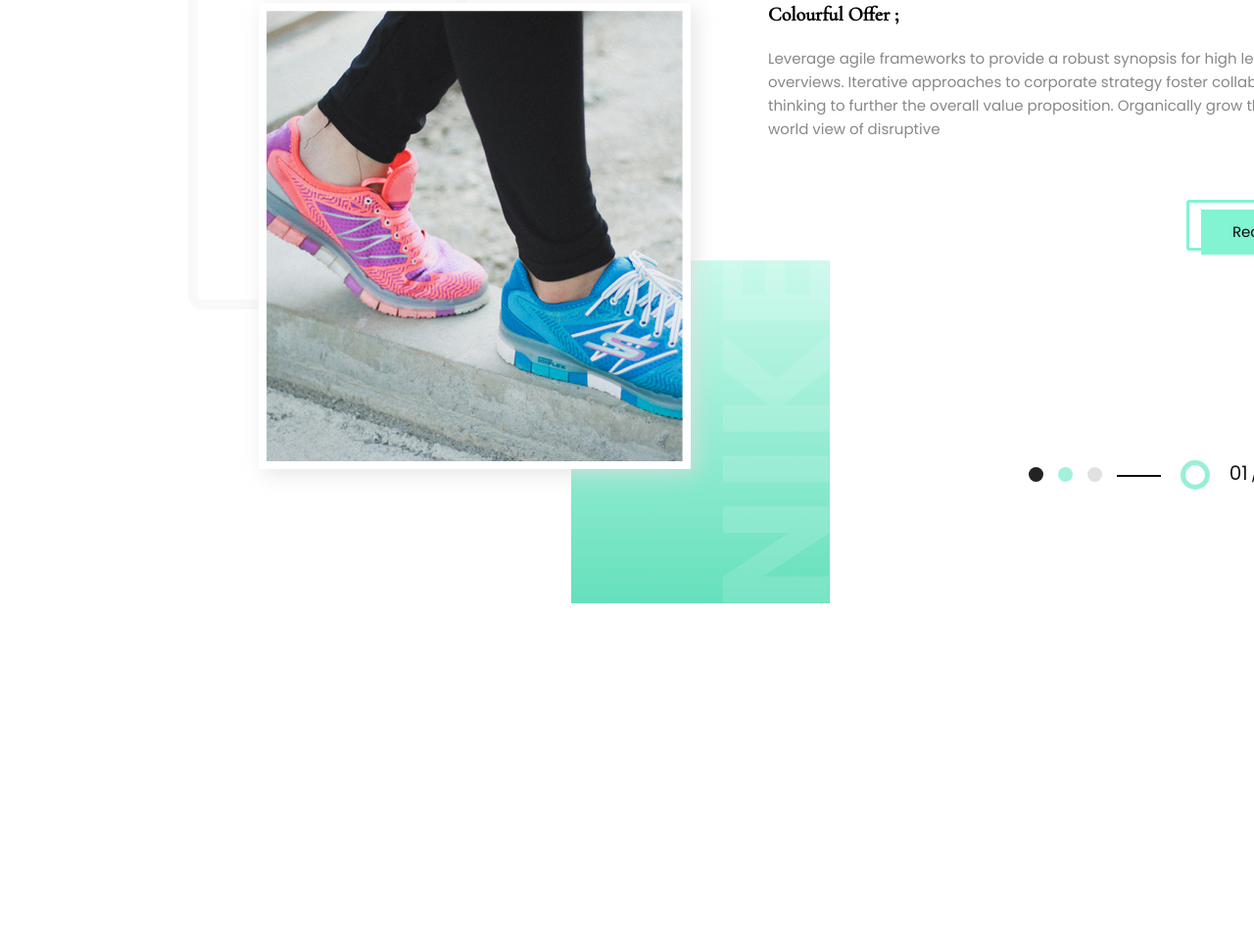
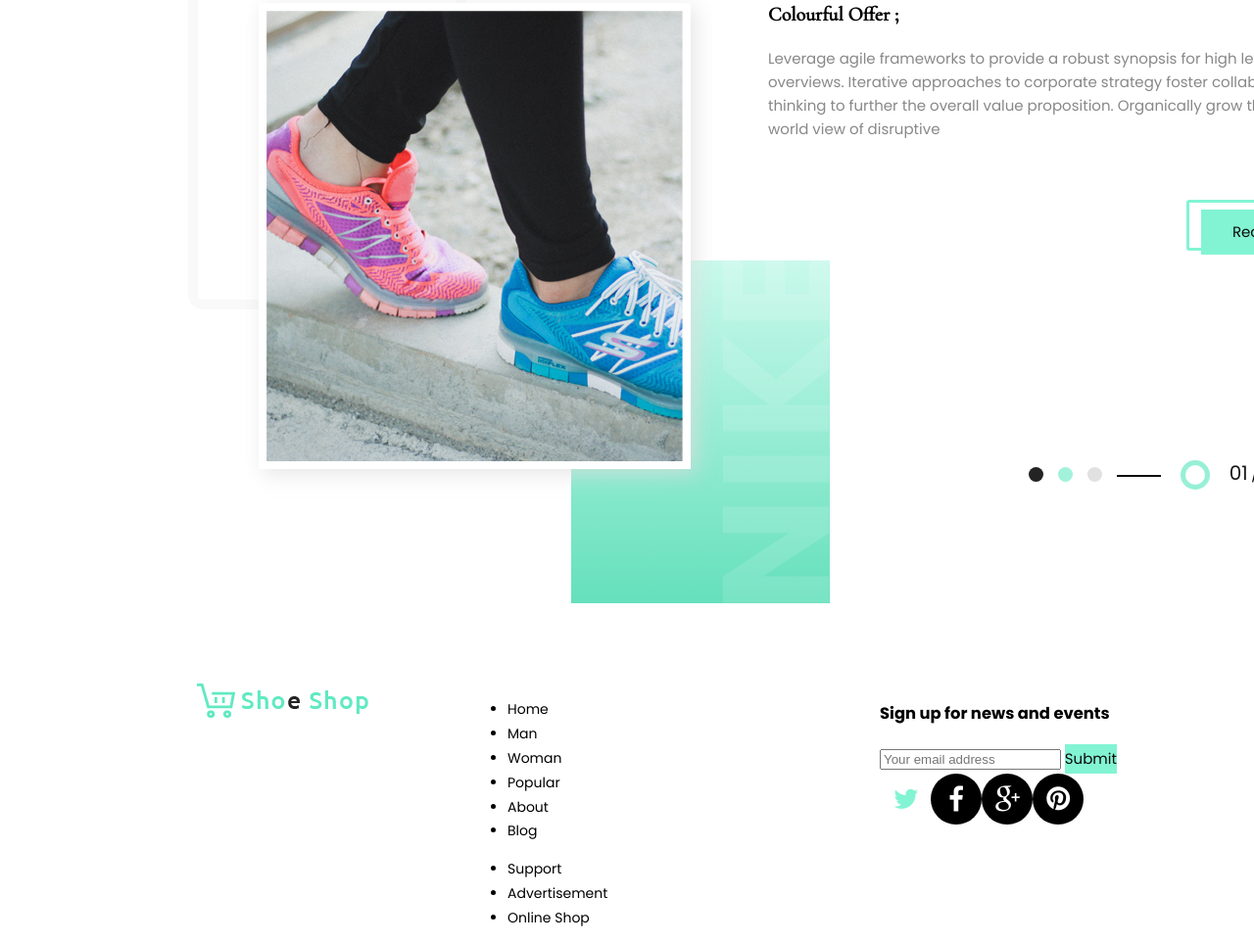
Before and after one commit to madekot/shoeshop, a plain HTML site: page source/index.html in a window 1280 px wide. Shown: the part 3906-4870 px from the top of the page at 98% size. Before the commit the page ends 4604 px from the top, so only its background shows below. Drawn offline with nearby package versions, Linux system fonts and the light colour scheme.

Commit message:
Написал разметку для блока footer

```diff
--- a/source/css/style.css
+++ b/source/css/style.css
@@ -627,19 +627,19 @@ a {
 /* ========= blog ========= */
 
 .blog {
-  min-height: 800px
-
+  min-height: 800px;
 }
 
 .blog__inner {
   max-width: 1170px;
+  margin: 0 auto;
+  padding-right: 15px;
   padding-left: 15px;
-  padding-right: 15px;
-  margin: 0 auto;
 }
 
 .blog__content {
   position: relative;
+
   display: flex;
   flex-wrap: wrap;
 }
@@ -648,6 +648,7 @@ a {
   margin: 0;
   margin: 0 auto;
   margin-bottom: 80px;
+
   font-weight: 500;
   font-size: 45px;
   line-height: 0.55;
@@ -658,47 +659,53 @@ a {
 .blog-news {
   margin: 0;
   padding: 0;
+
   list-style: none;
 }
 
 .blog__news {
+  margin-left: auto;
+  padding-bottom: 360px;
   padding-left: 584px;
-  padding-bottom: 360px;
-  margin-left: auto;
 }
 
 .blog-news__item {
   position: relative;
+
   display: flex;
   flex-wrap: wrap;
 }
 
 .blog-news__cadre {
   position: absolute;
+  top: 0;
   left: -520px;
-  top: 0;
 }
 
 .blog-news__cadre::after {
   right: -150px;
   bottom: -145px;
+
   width: 264px;
   height: 350px;
+
+  background-image: url("../image/blog-news__nike.png"), linear-gradient(to top, #65e0bc, #c9f9eb);
+  background-repeat: no-repeat;
   background-position: right bottom;
-  background-repeat: no-repeat;
-  background-image: url("../image/blog-news__nike.png"), linear-gradient(to top, #65e0bc, #c9f9eb);
 }
 
 .blog-news__cadre::before {
   content: "";
   position: absolute;
+  top: -65px;
   left: -80px;
-  top: -65px;
+  z-index: -10;
+
   width: 264px;
   height: 350px;
+
   border: 10px solid #f9f9f9;
   border-radius: 15px;
-  z-index: -10;
 }
 
 .cadre__blog-news {
@@ -706,22 +713,22 @@ a {
   height: 460px;
 }
 
-.blog-news__text-content {
 
-}
 
 .blog-news__title-item {
-  font-family: "Cormorant Garamond", "Times new roman", serif;
   margin: 0;
   margin-bottom: 20px;
+
   font-size: 20px;
   line-height: 1.25;
+  font-family: "Cormorant Garamond", "Times new roman", serif;
   color: #000000;
 }
 
 .blog-news__paragraf {
   margin: 0;
   margin-bottom: 70px;
+
   font-size: 15px;
   line-height: 1.6;
   color: #888888;
@@ -736,8 +743,8 @@ a {
 
 .blog__slider {
   position: absolute;
+  right: 0;
   bottom: 120px;
-  right: 0;
 }
 
 .slider__content {
@@ -755,6 +762,7 @@ a {
 
 .slider__color-toggle {
   position: relative;
+
   display: flex;
   flex-wrap: wrap;
   margin-right: 20px;
@@ -762,26 +770,30 @@ a {
 }
 
 .slider__button {
+  padding: 0;
+
+  background-color: transparent;
   border: none;
-  padding: 0;
-  background-color: transparent;
 }
 
 .slider__color-toggle::after {
   content: "";
   position: absolute;
+  top: 50%;
+  right: 0;
+
   width: 45px;
-  right: 0;
-  top: 50%;
   height: 2px;
+
   background-color: #0e0e0e;
 }
 
 .slider__color {
   width: 15px;
   height: 15px;
+  margin-right: 15px;
+
   border-radius: 50%;
-  margin-right: 15px;
 }
 
 .slider__color:last-child {
@@ -803,8 +815,9 @@ a {
 .slider__active-color {
   width: 30px;
   height: 30px;
+
+  background-color: #ffffff;
   border-radius: 50%;
-  background-color: #ffffff;
   box-shadow: inset 0 0 0 5px #97f0d6;
 }
 
@@ -837,6 +850,7 @@ a {
   width: 9px;
   height: 14px;
   margin-right: 14px;
+
   background-repeat: no-repeat;
   background-position: center center;
 }
@@ -852,3 +866,90 @@ a {
 .slider__arrow--next {
   background-image: url(../image/slider__next.png);
 }
+
+/* ========= page-footer ========= */
+
+.page__foter {
+  /*  */
+}
+
+.page-footer {
+  display: flex;
+  flex-wrap: wrap;
+}
+
+.page-footer__inner {
+  max-width: 1170px;
+  padding-left: 15px;
+  padding-right: 15px;
+  margin: 0 auto;
+}
+
+.page-foter__logo-conteiner {
+  width: 210px;
+  margin-right: 68px;
+}
+
+.page-foter__list-link {
+  /*  */
+}
+
+/* ====== page-footer-list-link ====== */
+
+.page-footer-list-link {
+  /*  */
+}
+
+.page-footer-list-link__item {
+  /*  */
+}
+
+.page-footer-list-link__link {
+  /*  */
+}
+
+.page-footer__list-link-conteiner {
+  width: 321px;
+  margin-right: 99px;
+}
+
+/* ====== page-footer-list-link ====== end  */
+
+.page-footer__form-social__container {
+  width: 472px;
+}
+
+.page-footer__form-container {
+  /*  */
+}
+
+/* ====== form-subscription ====== */
+.form-subscription {
+  /*  */
+}
+
+.form-subscription__title {
+  /*  */
+}
+
+.form-subscription__form {
+  /*  */
+}
+
+.form-subscription__email-field-conteiner {
+  /*  */
+}
+
+.form-subscription__email-field {
+  /*  */
+}
+
+.form-subscription__button {
+  /*  */
+}
+/* ====== form-subscription ====== end*/
+
+.page__foter__social-list {
+  /*  */
+}
+/* ========= page-footer end========= */
--- a/source/index.html
+++ b/source/index.html
@@ -8,14 +8,16 @@
       href="https://fonts.googleapis.com/css?family=Cormorant+Garamond:500|Poppins:300,400,700|Roboto"
       rel="stylesheet">
   </head>
-  <body>
+  <body class="page">
     <header class="page-header">
       <div class="page-header__wrapper">
         <div class="page-header__inner">
           <div class="page-header__content">
             <nav class="page-header__main-navigation main-navigation">
               <p class="main-navigation__logo logo">
-                <a href="#" class="logo__link"><img src="./image/logo__image.png" alt="Логотип компании" class="logo__image"></a>
+                <a href="#" class="logo__link">
+                  <img src="./image/logo__image.png" alt="Логотип компании" class="logo__image">
+                </a>
               </p>
               <div class="main-navigation__site-navigaton site-navigaton">
                 <button
@@ -205,11 +207,17 @@
             <ul class="blog__news blog-news">
               <li class="blog-news__item">
                 <p class="blog-news__cadre cadre cadre--rectangle">
-                  <img src="../image/blog-news__1.jpg" alt="ножки в ботинках" class="cadre__blog-news cadre__image">
+                  <img
+                    src="../image/blog-news__1.jpg"
+                    alt="ножки в ботинках"
+                    class="cadre__blog-news cadre__image">
                 </p>
                 <div class="blog-news__text-content">
                   <h3 class="blog-news__title-item">Colourful Offer ;</h3>
-                  <p class="blog-news__paragraf">Leverage agile frameworks to provide a robust synopsis for high level overviews. Iterative approaches to corporate strategy foster collaborative thinking to further the overall value proposition. Organically grow the holistic world view of disruptive</p>
+                  <p class="blog-news__paragraf">Leverage agile frameworks to provide a robust
+                    synopsis for high level overviews. Iterative approaches to corporate strategy
+                    foster collaborative thinking to further the overall value proposition.
+                    Organically grow the holistic world view of disruptive</p>
                 </div>
                 <a href="#" class="blog-news__button button button--frame button--frame-top">Read More</a>
               </li>
@@ -225,7 +233,9 @@
                   <span class="slider__active-color"></span>
                 </div>
                 <div class="slider__pages-container">
-                  <span class="slider__first-number">01</span> / <span class="slider__second-number">06</span>
+                  <span class="slider__first-number">01</span>
+                  /
+                  <span class="slider__second-number">06</span>
                 </div>
                 <div class="slider__arrows-toggle-container">
                   <button class="slider__button slider__arrow slider__arrow--back"></button>
@@ -237,5 +247,66 @@
         </div>
       </section>
     </main>
+    <footer class="page__foter">
+      <div class="page-footer page-footer__inner">
+        <p class="page-foter__logo-conteiner logo">
+          <a href="#" class="logo__link">
+            <img src="./image/logo__image.png" alt="Логотип компании" class="logo__image">
+          </a>
+        </p>
+        <div class="page-footer__list-link-conteiner">
+          <ul class="page-foter__list-link page-footer-list-link">
+            <li class="page-footer-list-link__item"><a href="#" class="page-footer-list-link__link">Home</a></li>
+            <li class="page-footer-list-link__item"><a href="#" class="page-footer-list-link__link">Man</a></li>
+            <li class="page-footer-list-link__item"><a href="#" class="page-footer-list-link__link">Woman</a></li>
+            <li class="page-footer-list-link__item"><a href="#" class="page-footer-list-link__link">Popular</a></li>
+            <li class="page-footer-list-link__item"><a href="#" class="page-footer-list-link__link">About</a></li>
+            <li class="page-footer-list-link__item"><a href="#" class="page-footer-list-link__link">Blog</a></li>
+          </ul>
+          <ul class="page-foter__list-link page-footer-list-link">
+            <li class="page-footer-list-link__item"><a href="#" class="page-footer-list-link__link">Support</a></li>
+            <li class="page-footer-list-link__item"><a href="#" class="page-footer-list-link__link">Advertisement</a></li>
+            <li class="page-footer-list-link__item"><a href="#" class="page-footer-list-link__link">Online Shop</a></li>
+          </ul>
+        </div>
+        <div class="page-footer__form-social__container">
+          <div class="page-footer__form-container form-subscription">
+            <h3 class="form-subscription__title">Sign up for news and events</h3>
+            <form action="get" class="form-subscription__form">
+              <div class="form-subscription__email-field-conteiner">
+                <input class="form-subscription__email-field" type="email" name="email" placeholder="Your email address">
+                <button class="form-subscription__button button" type="submit" name="submit">Submit</button>
+              </div>
+            </form>
+          </div>
+          <ul class="page__foter__social-list social-list">
+            <li class="social-list__item">
+              <a
+                href="#"
+                class="social-list__link button-round button-round--color social-list__link--twitter-green">
+                <span class="visually-hidden">twitter</span></a>
+            </li>
+            <li class="social-list__item">
+              <a
+                href="#"
+                class="social-list__link button-round social-list__link--facebook-white">
+                <span class="visually-hidden">facebook</span></a>
+            </li>
+            <li class="social-list__item">
+              <a
+                href="#"
+                class="social-list__link button-round social-list__link--google-white">
+                <span class="visually-hidden">google</span></a>
+            </li>
+            <li class="social-list__item">
+              <a
+                href="#"
+                class="social-list__link button-round social-list__link--pinterest-white">
+                <span class="visually-hidden">pinterest</span></a>
+            </li>
+          </ul>
+        </div>
+      </div>
+    </footer>
   </body>
 </html>
```
